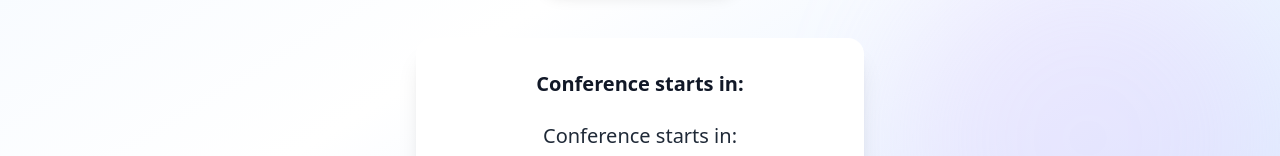
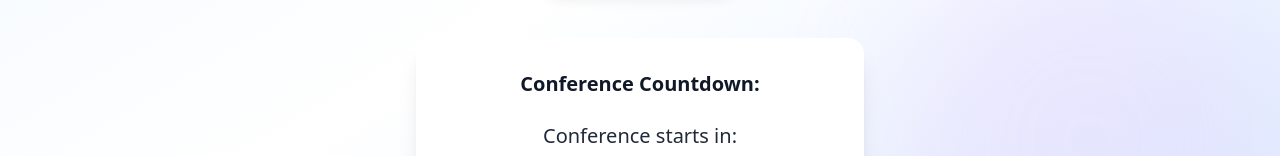
Before and after one commit to SatinderSinghSall/rava-csa-icicta--2025, a React (Vite) app: page / in a window 1280 px wide. Shown: the part 506-662 px from the top of the page. Built offline with nearby package versions, Linux system fonts and the light colour scheme.

Commit message:
Fixed a Bug!

```diff
--- a/src/pages/Home.jsx
+++ b/src/pages/Home.jsx
@@ -49,7 +49,7 @@ const Home = () => {
 
             <div className="mt-12 max-w-md mx-auto bg-white rounded-2xl shadow-xl p-6 sm:p-8 transition-all hover:shadow-2xl">
               <h4 className="text-lg sm:text-xl font-semibold text-gray-900 mb-4">
-                Conference starts in:
+                Conference Countdown:
               </h4>
               <Countdown />
             </div>
```
